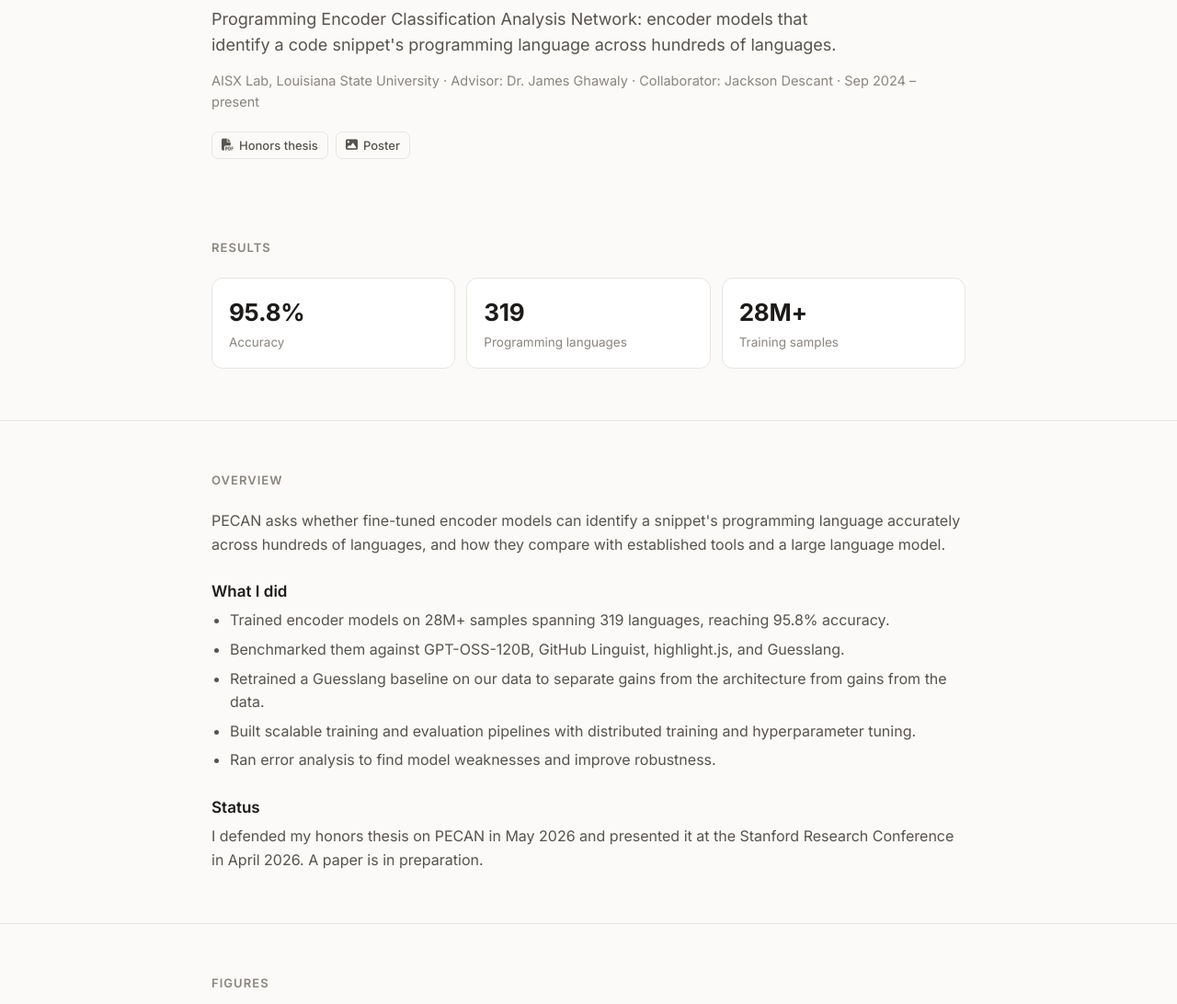
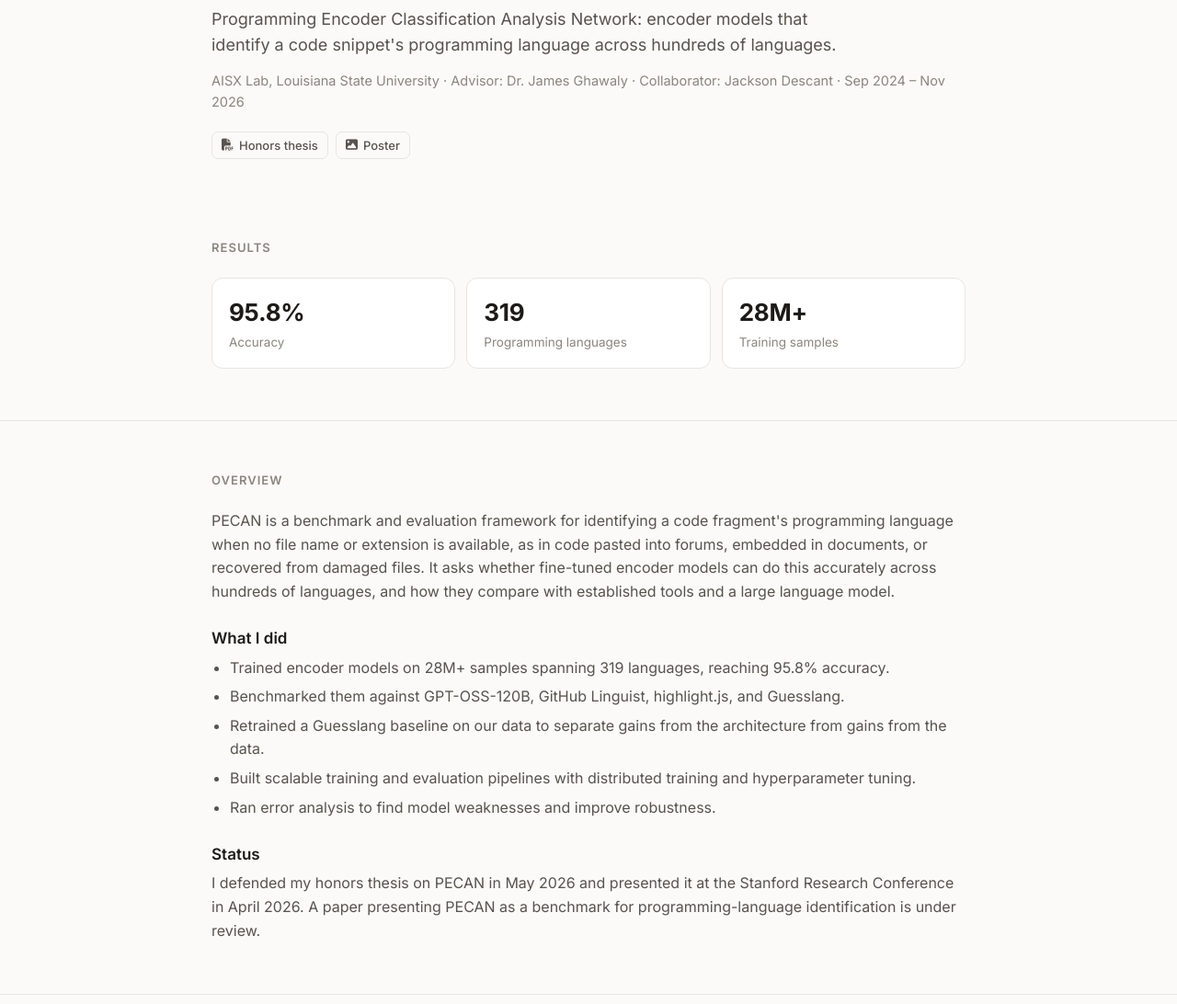
Before and after one commit to ialam04/ialam04.github.io, a plain HTML site: page pecan.html in a window 1280 px wide. Shown: the part 208-1300 px from the top of the page at 92% size. Drawn offline with Linux system fonts and the light colour scheme.

Commit message:
Update PECAN status: research ended Nov 2026, paper under review
Keeps paper-specific details (title, venue, numbers) off the site
during double-anonymous review.

Co-Authored-By: Claude Opus 5.5 <noreply@anthropic.com>
Claude-Session: https://claude.ai/code/session_017twyoEwfkBdAymNnfBwR9s

```diff
--- a/pecan.html
+++ b/pecan.html
@@ -39,7 +39,7 @@
         <a class="back-link" href="index.html#research"><i class="fas fa-arrow-left"></i>Back to home</a>
         <h1>PECAN</h1>
         <p class="lede">Programming Encoder Classification Analysis Network: encoder models that identify a code snippet's programming language across hundreds of languages.</p>
-        <p class="meta">AISX Lab, Louisiana State University · Advisor: Dr. James Ghawaly · Collaborator: Jackson Descant · Sep 2024 – present</p>
+        <p class="meta">AISX Lab, Louisiana State University · Advisor: Dr. James Ghawaly · Collaborator: Jackson Descant · Sep 2024 – Nov 2026</p>
         <div class="link-row">
           <a class="chip-link" href="assets/portfolio/Ibrahim_Alam_Honors_Thesis_Final.pdf" target="_blank" rel="noopener"><i class="fas fa-file-pdf"></i>Honors thesis</a>
           <a class="chip-link" href="assets/portfolio/StanfordPosterPrint.pdf" target="_blank" rel="noopener"><i class="fas fa-image"></i>Poster</a>
@@ -62,8 +62,10 @@
       <div class="container prose">
         <h2 class="section-title">Overview</h2>
         <p>
-          PECAN asks whether fine-tuned encoder models can identify a snippet's programming language accurately across
-          hundreds of languages, and how they compare with established tools and a large language model.
+          PECAN is a benchmark and evaluation framework for identifying a code fragment's programming language when no
+          file name or extension is available, as in code pasted into forums, embedded in documents, or recovered from damaged files.
+          It asks whether fine-tuned encoder models can do this accurately across hundreds of languages, and how they compare
+          with established tools and a large language model.
         </p>
 
         <h3>What I did</h3>
@@ -78,7 +80,7 @@
         <h3>Status</h3>
         <p>
           I defended my honors thesis on PECAN in May 2026 and presented it at the Stanford Research Conference in April 2026.
-          A paper is in preparation.
+          A paper presenting PECAN as a benchmark for programming-language identification is under review.
         </p>
       </div>
     </section>
```
Also changed, not shown: index.html (+4 -4 lines).
